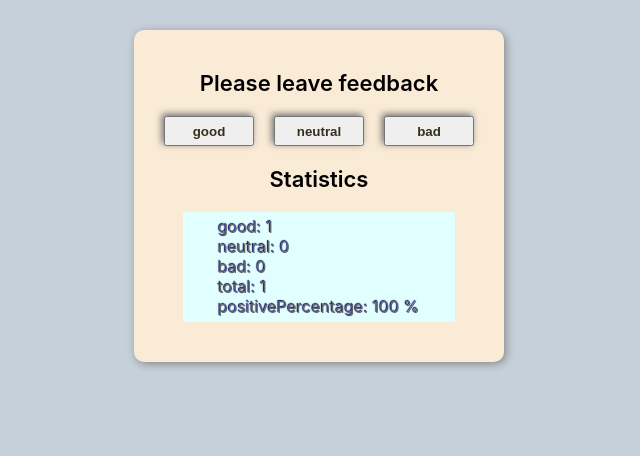
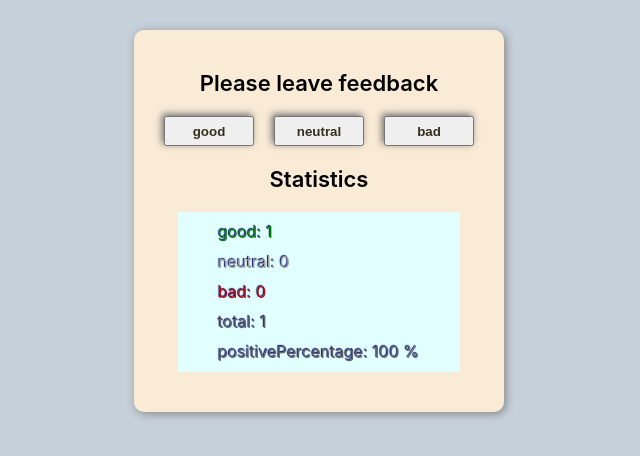
Before and after one commit to sla6ak/goit-react-hw-02-feedback, a React (Create React App) app: page / in a window 1280 px wide. Both pictures are taken after a click on the button "good". Shown: the top 456 px of the page, without its empty margins (321-961 px from the left). Built offline with nearby package versions, Linux system fonts and the light colour scheme.

Commit message:
переписал все заного feedback

```diff
--- a/src/components/FeedbackOptions/FeedbackOptions.jsx
+++ b/src/components/FeedbackOptions/FeedbackOptions.jsx
@@ -1,5 +1,7 @@
 import s from './FeedbackOptions.module.css';
 import React from 'react';
+import propTypes from 'prop-types';
+import { string } from 'prop-types';
 
 const FeedbackOptions = props => {
   return (
@@ -20,5 +22,7 @@ const FeedbackOptions = props => {
     </ul>
   );
 };
-
+FeedbackOptions.propTypes = {
+  options: propTypes.arrayOf(string),
+};
 export default FeedbackOptions;
--- a/src/components/Section/Section.jsx
+++ b/src/components/Section/Section.jsx
@@ -1,5 +1,5 @@
-import { Children } from 'react/cjs/react.production.min';
 import s from './Section.module.css';
+import propTypes from 'prop-types';
 
 const Section = ({ title, children }) => {
   return (
@@ -9,4 +9,7 @@ const Section = ({ title, children }) => {
     </div>
   );
 };
+Section.propTypes = {
+  title: propTypes.string,
+};
 export default Section;
--- a/src/components/Statistics/Statistics.jsx
+++ b/src/components/Statistics/Statistics.jsx
@@ -4,13 +4,14 @@ import propTypes from 'prop-types';
 const Statistics = ({ good, neutral, bad, total, positivePercentage }) => {
   return (
     <ul className={s.list}>
-      <li>good: {good}</li>
-      <li>neutral: {neutral}</li>
-      <li>bad: {bad}</li>
-      <li>total: {total}</li>
-      <li>positivePercentage: {positivePercentage} %</li>
+      <li className={s.ok}>good: {good}</li>
+      <li className={s.neutral}>neutral: {neutral}</li>
+      <li className={s.bad}>bad: {bad}</li>
+      <li className={s.li}>total: {total}</li>
+      <li className={s.li}>positivePercentage: {positivePercentage} %</li>
     </ul>
   );
+};
 Statistics.propTypes = {
   good: propTypes.number,
   neutral: propTypes.number,
@@ -18,5 +19,4 @@ const Statistics = ({ good, neutral, bad, total, positivePercentage }) => {
   total: propTypes.number,
   positivePercentage: propTypes.number,
 };
-};
 export default Statistics;
--- a/src/components/Statistics/Statistiks.module.css
+++ b/src/components/Statistics/Statistiks.module.css
@@ -6,3 +6,18 @@
   background-color: rgb(226, 255, 255);
   padding: 5px 35px;
 }
+.li {
+  padding: 5px;
+}
+.ok {
+  composes: li;
+  color: rgb(0, 131, 7);
+}
+.neutral {
+  composes: li;
+  color: rgb(158, 158, 158);
+}
+.bad {
+  composes: li;
+  color: rgb(190, 6, 6);
+}
```
Lines whose indentation alone changed are shown as unchanged.
